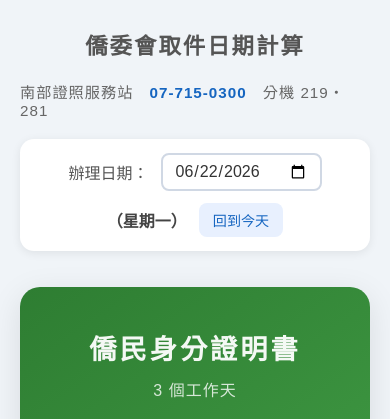
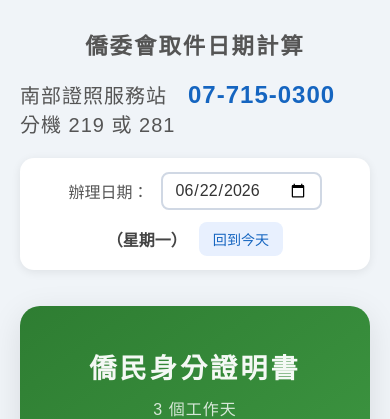
Before and after one commit to YuCecil/overseas-pickup-calculator, a plain HTML site: page index.html in a window 390 px wide. Shown: the top 419 px of the page. Drawn offline with Linux system fonts and the light colour scheme.

Commit message:
enlarge phone, fix ext wording to 或

```diff
--- a/index.html
+++ b/index.html
@@ -145,8 +145,8 @@
 <body>
 
 <h1>僑委會取件日期計算</h1>
-<p style="font-size:0.95rem;color:#666;margin-bottom:20px;letter-spacing:1px;">
-  南部證照服務站　<a href="tel:0777150300" style="color:#1565c0;text-decoration:none;font-weight:bold;">07-715-0300</a>　分機 219・281
+<p style="font-size:1.25rem;color:#555;margin-bottom:20px;letter-spacing:1px;">
+  南部證照服務站　<a href="tel:0777150300" style="color:#1565c0;text-decoration:none;font-weight:bold;font-size:1.5rem;">07-715-0300</a>　分機 219 或 281
 </p>
 
 <div class="date-picker-wrap">
```
